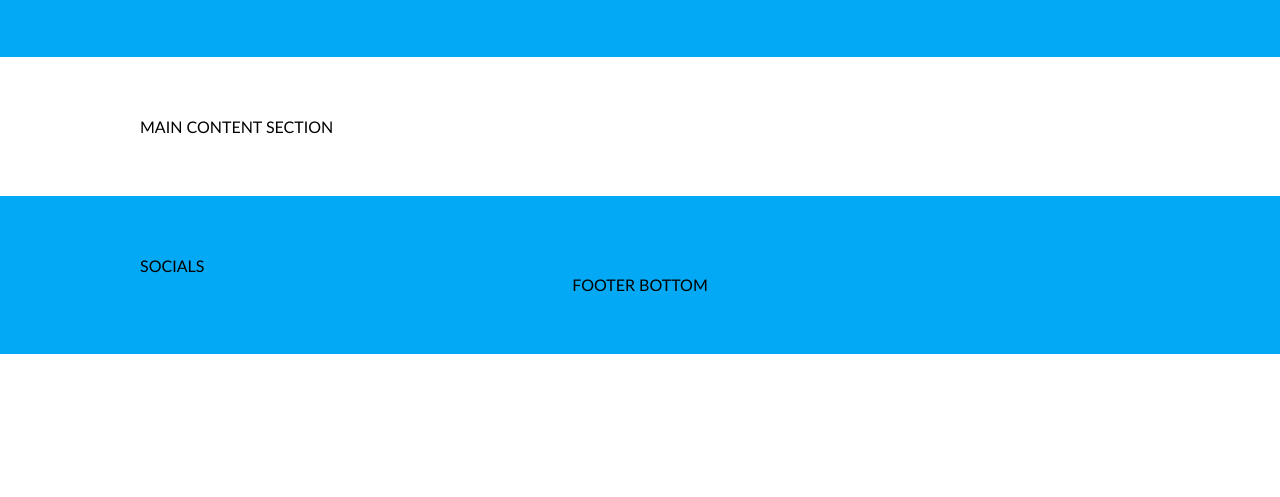
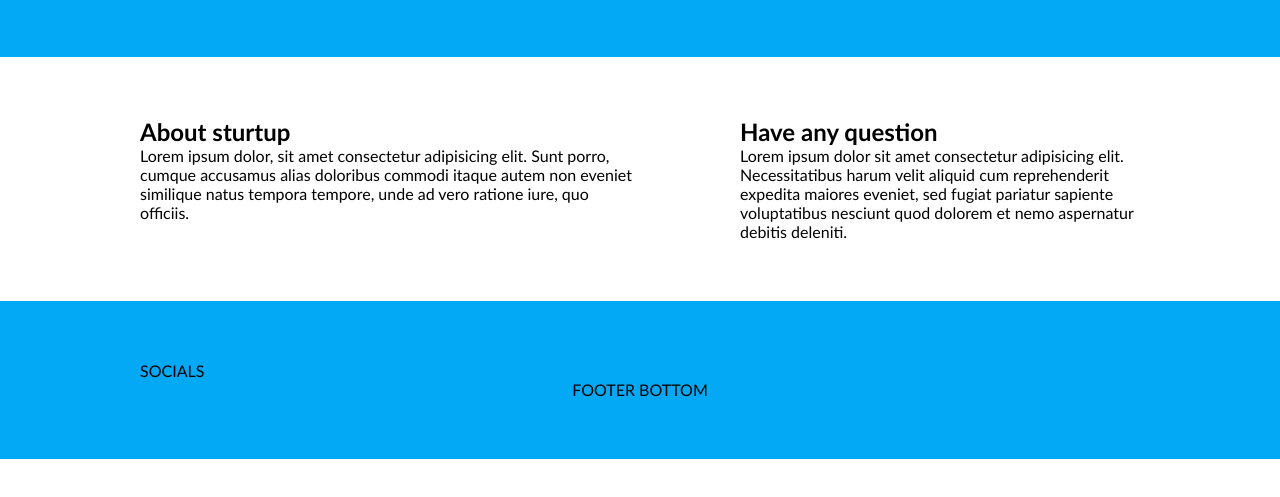
Before and after one commit to tropikalis/Coming, a website: page index.html in a window 1280 px wide. Shown: the part 303-800 px from the top of the page. Drawn offline with Linux system fonts and the light colour scheme.

Commit message:
Main content #7

```diff
--- a/css/base/layout.css
+++ b/css/base/layout.css
@@ -3,10 +3,6 @@
     padding: 60px 0;
 }
 
-.container > .row {
-    width: 1000px;
-    margin: 0px calc(50% - 500px);
-}
 .container > .row-short {
     display: flex;
     flex-direction: column;
@@ -14,6 +10,21 @@
     gap: 20px;
     width: 600px;
     margin: 0px calc(50% - 300px);
+}
+.container > .row {
+    display: flex;
+    flex-wrap: wrap;
+    gap: 60px 10%;
+    width: 1000px;
+    margin: 0px calc(50% - 500px);
+}
+
+.container .column {
+    width: 50%;
+}
+.column.right-column {
+    width: 40%;
+    /* margin-left: auto; */
 }
 
 @media (max-width: 1100px) {
@@ -36,6 +47,10 @@
         width: 400px;
         margin: 0px calc(50% - 200px);
     }
+    .container .column,
+    .column.right-column {
+        width: 100%;
+    }
 }
 
 @media (max-width: 440px) {
--- a/index.html
+++ b/index.html
@@ -26,7 +26,14 @@
         </section>
         <section class="container">
             <div class="row">
-                MAIN CONTENT SECTION
+                <div class="column">
+                    <h2>About sturtup</h2>
+                    <p>Lorem ipsum dolor, sit amet consectetur adipisicing elit. Sunt porro, cumque accusamus alias doloribus commodi itaque autem non eveniet similique natus tempora tempore, unde ad vero ratione iure, quo officiis.</p>
+                </div>
+                <div class="column right-column">
+                    <h2>Have any question</h2>
+                    <p>Lorem ipsum dolor sit amet consectetur adipisicing elit. Necessitatibus harum velit aliquid cum reprehenderit expedita maiores eveniet, sed fugiat pariatur sapiente voluptatibus nesciunt quod dolorem et nemo aspernatur debitis deleniti.</p>
+                </div>
             </div>
         </section>
     </main>
```
